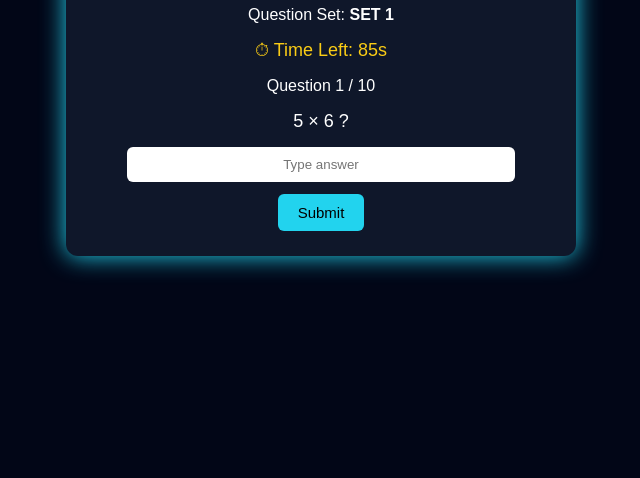
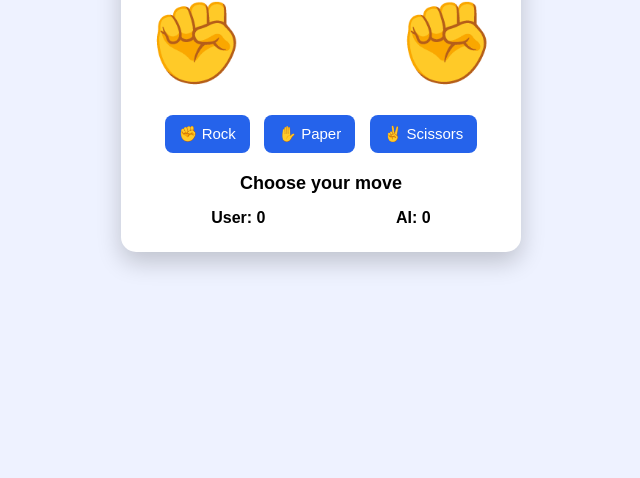
Before and after one commit to JVHSS/JVHSS-GAMES, a plain HTML site: page index.html in a window 1280 px wide. Shown: the part 322-800 px from the top of the page, without its empty margins (319-959 px from the left). Drawn offline with Linux system fonts and the light colour scheme.

Commit message:
Add files via upload

```diff
--- a/index.html
+++ b/index.html
@@ -2,204 +2,200 @@
 <html lang="en">
 <head>
 <meta charset="UTF-8">
-<title>Escape Room – Smart Rotation</title>
+<title>Rock Paper Scissors - Animation & Score</title>
 <meta name="viewport" content="width=device-width, initial-scale=1.0">
 
 <style>
 body {
   margin: 0;
-  font-family: Arial, sans-serif;
-  background: #020617;
-  color: white;
+  height: 100vh;
+  background: #eef2ff;
   display: flex;
   justify-content: center;
   align-items: center;
-  height: 100vh;
+  font-family: Arial, sans-serif;
 }
 
-.room {
-  background: #0f172a;
+.game {
+  background: white;
   padding: 25px;
-  border-radius: 12px;
-  width: 90%;
-  max-width: 460px;
+  border-radius: 15px;
   text-align: center;
-  box-shadow: 0 0 25px #22d3ee;
+  width: 350px;
+  box-shadow: 0 10px 25px rgba(0,0,0,0.2);
 }
 
-h1 { color: #22d3ee; }
-
-.timer {
-  color: #facc15;
-  font-size: 18px;
+.hands {
+  display: flex;
+  justify-content: space-between;
+  margin: 20px 0;
+  font-size: 80px;
+  perspective: 800px;
 }
 
-.question {
-  font-size: 18px;
-  margin: 15px 0;
+.hand {
+  display: inline-block;
+  transform-origin: bottom center;
+  transition: transform 0.3s ease;
 }
 
-input {
-  padding: 10px;
-  width: 80%;
-  border-radius: 6px;
-  border: none;
-  text-align: center;
+.playing .hand.user {
+  animation: moveForward 1.2s forwards;
 }
 
-button {
-  padding: 10px 20px;
-  margin-top: 12px;
-  background: #22d3ee;
-  border: none;
-  border-radius: 6px;
-  cursor: pointer;
-  font-size: 15px;
+.playing .hand.computer {
+  animation: moveForward 1.2s forwards;
 }
 
-.hidden { display: none; }
+@keyframes moveForward {
+  0% { transform: translateZ(0) rotate(0deg); }
+  25% { transform: translateZ(30px) rotate(15deg); }
+  50% { transform: translateZ(60px) rotate(-15deg); }
+  75% { transform: translateZ(30px) rotate(10deg); }
+  100% { transform: translateZ(0) rotate(0deg); }
+}
 
-img {
-  width: 100%;
-  max-width: 250px;
-  margin: 15px auto;
-  border-radius: 10px;
+.buttons button {
+  padding: 10px 14px;
+  margin: 5px;
+  border: none;
+  border-radius: 8px;
+  background: #2563eb;
+  color: white;
+  font-size: 15px;
+  cursor: pointer;
+  transition: background 0.2s;
+}
+
+.buttons button:hover {
+  background: #1e40af;
+}
+
+#restartBtn {
+  background: #10b981; /* green */
+}
+
+#restartBtn:hover {
+  background: #047857;
+}
+
+.result {
+  margin-top: 15px;
+  font-size: 18px;
+  font-weight: bold;
+}
+
+.scoreboard {
+  margin-top: 15px;
+  font-size: 16px;
+  font-weight: bold;
+  display: flex;
+  justify-content: space-around;
 }
 </style>
 </head>
 
 <body>
 
-<div class="room">
-  <h1>🔐 Escape Room</h1>
-  <p>Question Set: <b id="setName"></b></p>
+<div class="game" id="game">
+  <h2>Rock Paper Scissors</h2>
 
-  <div class="timer">⏱ Time Left: <span id="time">90</span>s</div>
-
-  <div id="game">
-    <p>Question <span id="qno">1</span> / 10</p>
-    <div class="question" id="question"></div>
-    <input id="answer" placeholder="Type answer">
-    <br>
-    <button onclick="checkAnswer()">Submit</button>
+  <div class="hands">
+    <div class="hand user" id="userHand">✊</div>
+    <div class="hand computer" id="computerHand">✊</div>
   </div>
 
-  <div id="win" class="hidden">
-    <img src="https://cdn-icons-png.flaticon.com/512/3159/3159066.png">
-    <h2>🎉 YOU ESCAPED!</h2>
-    <button onclick="nextPlayer()">Next Player ▶</button>
+  <div class="buttons">
+    <button onclick="play('rock')">✊ Rock</button>
+    <button onclick="play('paper')">✋ Paper</button>
+    <button onclick="play('scissors')">✌ Scissors</button>
+    <button id="restartBtn" onclick="restartGame()" style="display:none;">🔄 Restart</button>
   </div>
 
-  <div id="trap" class="hidden">
-    <img src="https://cdn-icons-png.flaticon.com/512/564/564619.png">
-    <h2>⛔ YOU ARE TRAPPED!</h2>
-    <button onclick="nextPlayer()">Next Player ▶</button>
+  <div class="result" id="result">Choose your move</div>
+
+  <div class="scoreboard">
+    <div>User: <span id="userScore">0</span></div>
+    <div>AI: <span id="aiScore">0</span></div>
   </div>
 </div>
 
 <script>
-// 🔁 10 QUESTIONS PER SET (AGE 13–15)
-const sets = [
-  [
-    {q:"5 × 6 ?",a:"30"},
-    {q:"Capital of India?",a:"new delhi"},
-    {q:"Largest planet?",a:"jupiter"},
-    {q:"√64 ?",a:"8"},
-    {q:"Gas we breathe?",a:"oxygen"},
-    {q:"Sun is a?",a:"star"},
-    {q:"7 continents true/false?",a:"true"},
-    {q:"Fastest land animal?",a:"cheetah"},
-    {q:"H2O is?",a:"water"},
-    {q:"Father of computers?",a:"charles babbage"}
-  ],
-  [
-    {q:"9 × 7 ?",a:"63"},
-    {q:"Capital of Tamil Nadu?",a:"chennai"},
-    {q:"Largest mammal?",a:"blue whale"},
-    {q:"Square of 9?",a:"81"},
-    {q:"Plants use sunlight for?",a:"photosynthesis"},
-    {q:"Earth satellite?",a:"moon"},
-    {q:"Smallest prime?",a:"2"},
-    {q:"Liquid metal?",a:"mercury"},
-    {q:"Vitamin from sun?",a:"vitamin d"},
-    {q:"Our galaxy?",a:"milky way"}
-  ],
-  [
-    {q:"8 × 8 ?",a:"64"},
-    {q:"National bird of India?",a:"peacock"},
-    {q:"Chemical symbol of iron?",a:"fe"},
-    {q:"Angle of straight line?",a:"180"},
-    {q:"Gas in soda?",a:"carbon dioxide"},
-    {q:"Fastest bird?",a:"falcon"},
-    {q:"CPU full form?",a:"central processing unit"},
-    {q:"Unit of force?",a:"newton"},
-    {q:"Nearest star?",a:"sun"},
-    {q:"Blood is pumped by?",a:"heart"}
-  ]
-];
+const userHand = document.getElementById("userHand");
+const computerHand = document.getElementById("computerHand");
+const result = document.getElementById("result");
+const game = document.getElementById("game");
+const userScoreEl = document.getElementById("userScore");
+const aiScoreEl = document.getElementById("aiScore");
+const restartBtn = document.getElementById("restartBtn");
 
-let setIndex = 0;
-let qIndex = 0;
-let time = 90;
-let timer;
+let userScore = 0;
+let aiScore = 0;
 
-// LOAD QUESTION
-function loadQuestion() {
-  document.getElementById("question").textContent = sets[setIndex][qIndex].q;
-  document.getElementById("qno").textContent = qIndex + 1;
-  document.getElementById("answer").value = "";
+const hands = {
+  rock: "✊",
+  paper: "✋",
+  scissors: "✌"
+};
+
+function play(userChoice) {
+  if (userScore === 3 || aiScore === 3) return; // Best of 5
+
+  const choices = ["rock", "paper", "scissors"];
+  const computerChoice = choices[Math.floor(Math.random() * 3)];
+
+  // Reset hands to rock for animation
+  userHand.textContent = "✊";
+  computerHand.textContent = "✊";
+
+  game.classList.add("playing");
+  result.innerText = "Rock... Paper... Scissors...";
+
+  setTimeout(() => {
+    userHand.textContent = hands[userChoice];
+    computerHand.textContent = hands[computerChoice];
+    game.classList.remove("playing");
+
+    // Determine winner
+    if (userChoice === computerChoice) {
+      result.innerText = "It's a Draw 🤝";
+    } else if (
+      (userChoice === "rock" && computerChoice === "scissors") ||
+      (userChoice === "paper" && computerChoice === "rock") ||
+      (userChoice === "scissors" && computerChoice === "paper")
+    ) {
+      userScore++;
+      result.innerText = "You Win 🎉";
+    } else {
+      aiScore++;
+      result.innerText = "You Lose 😢";
+    }
+
+    userScoreEl.textContent = userScore;
+    aiScoreEl.textContent = aiScore;
+
+    // Check for Best-of-5 winner
+    if (userScore === 3) {
+      result.innerText = "🏆 You won the best of 5!";
+      restartBtn.style.display = "inline-block"; // Show restart
+    }
+    if (aiScore === 3) {
+      result.innerText = "🤖 AI won the best of 5!";
+      restartBtn.style.display = "inline-block"; // Show restart
+    }
+  }, 1200);
 }
 
-// CHECK ANSWER
-function checkAnswer() {
-  let user = document.getElementById("answer").value.toLowerCase().trim();
-  if (user === sets[setIndex][qIndex].a) {
-    qIndex++;
-    if (qIndex === 10) endGame("win");
-    else loadQuestion();
-  } else {
-    endGame("trap");
-  }
+function restartGame() {
+  userScore = 0;
+  aiScore = 0;
+  userScoreEl.textContent = userScore;
+  aiScoreEl.textContent = aiScore;
+  result.innerText = "Choose your move";
+  userHand.textContent = "✊";
+  computerHand.textContent = "✊";
+  restartBtn.style.display = "none"; // Hide restart
 }
-
-// TIMER
-function startTimer() {
-  timer = setInterval(() => {
-    time--;
-    document.getElementById("time").textContent = time;
-    if (time <= 0) endGame("trap");
-  }, 1000);
-}
-
-// END GAME
-function endGame(type) {
-  clearInterval(timer);
-  document.getElementById("game").classList.add("hidden");
-  document.getElementById(type).classList.remove("hidden");
-}
-
-// NEXT PLAYER (NEW QUESTIONS)
-function nextPlayer() {
-  clearInterval(timer);
-  document.getElementById("win").classList.add("hidden");
-  document.getElementById("trap").classList.add("hidden");
-  document.getElementById("game").classList.remove("hidden");
-
-  setIndex = (setIndex + 1) % sets.length;
-  document.getElementById("setName").textContent = "SET " + (setIndex + 1);
-
-  qIndex = 0;
-  time = 90;
-  document.getElementById("time").textContent = time;
-
-  loadQuestion();
-  startTimer();
-}
-
-// START FIRST PLAYER
-document.getElementById("setName").textContent = "SET 1";
-loadQuestion();
-startTimer();
 </script>
 
 </body>
```
